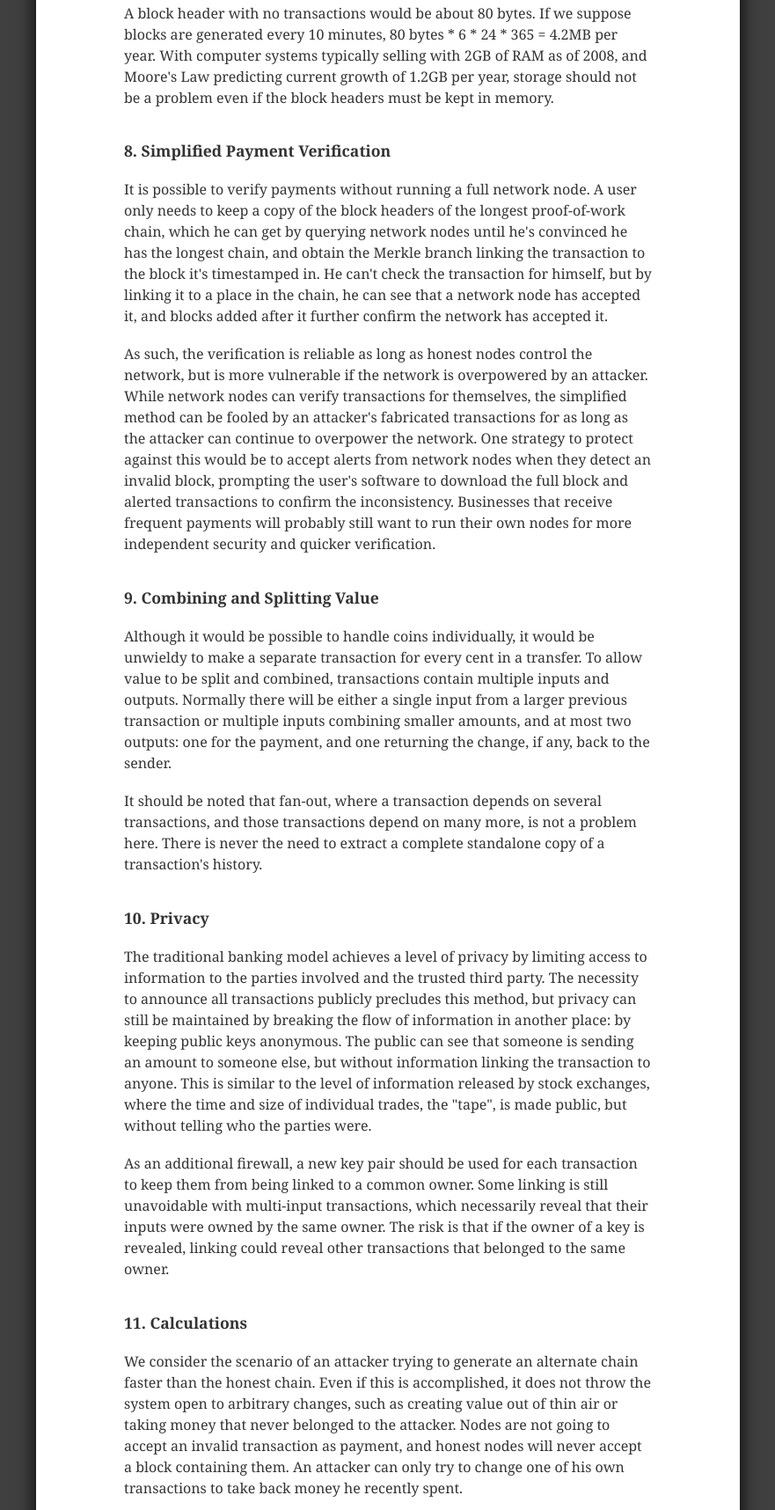
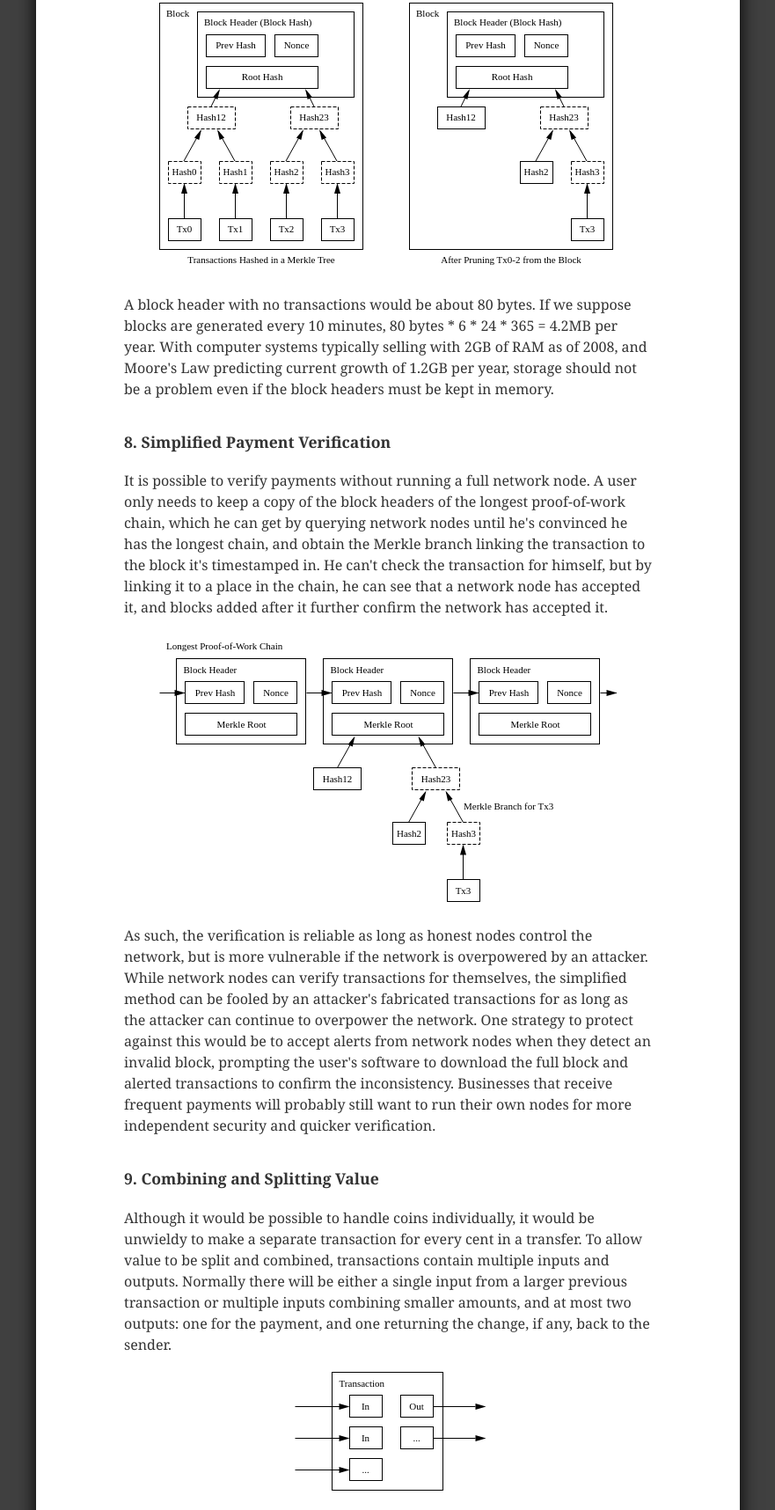
Before and after one commit to PanJarda/bitcoin_whitepaper, a plain HTML site: page index.html in a window 1280 px wide. Shown: the part 5367-7083 px from the top of the page at 88% size, without its empty margins (199-1080 px from the left). Drawn offline with nearby package versions, Linux system fonts and the light colour scheme.

Commit message:
main work done

```diff
--- /dev/null
+++ b/gen.js
@@ -0,0 +1,3 @@
+for (let i=4; i < 290; i+=4) {
+  console.log('<circle class="path" r="' + i + '" />')
+}
--- a/index.html
+++ b/index.html
@@ -60,15 +60,37 @@ chain, using the hash of the accepted block as the previous hash.</li>
 <p>The incentive may help encourage nodes to stay honest. If a greedy attacker is able to assemble more CPU power than all the honest nodes, he would have to choose between using it to defraud people by stealing back his payments, or using it to generate new coins. He ought to find it more profitable to play by the rules, such rules that favour him with more new coins than everyone else combined, than to undermine the system and the validity of his own wealth.
 <h2 id="reclaiming-disc-space"><a href="#reclaiming-disc-space">7. Reclaiming Disk Space</a></h2>
 <p>Once the latest transaction in a coin is buried under enough blocks, the spent transactions before it can be discarded to save disk space. To facilitate this without breaking the block's hash, transactions are hashed in a Merkle Tree [<a href="#cite-merkle">7</a>][<a href="#cite-2">2</a>][<a href="#cite-5">5</a>], with only the root included in the block's hash. Old blocks can then be compacted by stubbing off branches of the tree. The interior hashes do not need to be stored.
+
+<figure>
+  <a href="fig4.svg"><img src="fig4.svg"></a>
+</figure>
+
 <p>A block header with no transactions would be about 80 bytes. If we suppose blocks are generated every 10 minutes, 80 bytes * 6 * 24 * 365 = 4.2MB per year. With computer systems typically selling with 2GB of RAM as of 2008, and Moore's Law predicting current growth of 1.2GB per year, storage should not be a problem even if the block headers must be kept in memory.
 <h2 id="simplified-payment-verification"><a href="#simplified-payment-verification">8. Simplified Payment Verification</a></h2>
 <p>It is possible to verify payments without running a full network node. A user only needs to keep a copy of the block headers of the longest proof-of-work chain, which he can get by querying network nodes until he's convinced he has the longest chain, and obtain the Merkle branch linking the transaction to the block it's timestamped in. He can't check the transaction for himself, but by linking it to a place in the chain, he can see that a network node has accepted it, and blocks added after it further confirm the network has accepted it.
+
+<figure>
+  <a href="fig5.svg"><img src="fig5.svg"></a>
+</figure>
+
 <p>As such, the verification is reliable as long as honest nodes control the network, but is more vulnerable if the network is overpowered by an attacker. While network nodes can verify transactions for themselves, the simplified method can be fooled by an attacker's fabricated transactions for as long as the attacker can continue to overpower the network. One strategy to protect against this would be to accept alerts from network nodes when they detect an invalid block, prompting the user's software to download the full block and alerted transactions to confirm the inconsistency. Businesses that receive frequent payments will probably still want to run their own nodes for more independent security and quicker verification.
 <h2 id="combining-and-spliting-value"><a href="#combining-and-spliting-value">9. Combining and Splitting Value</a></h2>
 <p>Although it would be possible to handle coins individually, it would be unwieldy to make a separate transaction for every cent in a transfer. To allow value to be split and combined, transactions contain multiple inputs and outputs. Normally there will be either a single input from a larger previous transaction or multiple inputs combining smaller amounts, and at most two outputs: one for the payment, and one returning the change, if any, back to the sender.
+
+<figure>
+  <center>
+    <a href="fig6.svg"><img src="fig6.svg" width="308" height="135"></a>
+  </center>
+</figure>
+
 <p>It should be noted that fan-out, where a transaction depends on several transactions, and those transactions depend on many more, is not a problem here. There is never the need to extract a complete standalone copy of a transaction's history.
 <h2 id="privacy"><a href="#privacy">10. Privacy</a></h2>
 <p>The traditional banking model achieves a level of privacy by limiting access to information to the parties involved and the trusted third party. The necessity to announce all transactions publicly precludes this method, but privacy can still be maintained by breaking the flow of information in another place: by keeping public keys anonymous. The public can see that someone is sending an amount to someone else, but without information linking the transaction to anyone. This is similar to the level of information released by stock exchanges, where the time and size of individual trades, the "tape", is made public, but without telling who the parties were.
+
+<figure>
+    <a href="fig7.svg"><img src="fig7.svg"></a>
+</figure>
+
 <p>As an additional firewall, a new key pair should be used for each transaction to keep them from being linked to a common owner. Some linking is still unavoidable with multi-input transactions, which necessarily reveal that their inputs were owned by the same owner. The risk is that if the owner of a key is revealed, linking could reveal other transactions that belonged to the same owner.
 
 <h2 id="calculations"><a href="#calculations">11. Calculations</a></h2>
```
Also changed, not shown: btc-logo.svg, btc-logo2.svg (added), fig4.svg (added), fig5.svg (added), fig6.svg (added), fig7.svg (added), patterns.svg (added).
